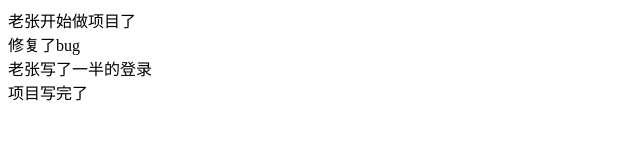
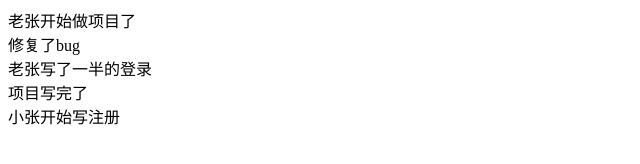
Before and after one commit to Mr-Charon/SecondRepository, a plain HTML site: page index.html in a window 1280 px wide. Shown: the whole page, without its empty margins (0-640 px from the left). Drawn offline with Linux system fonts and the light colour scheme.

Commit message:
小张开始写注册

```diff
--- a/index.html
+++ b/index.html
@@ -12,5 +12,6 @@
   <div>修复了bug</div>
   <div>老张写了一半的登录</div>
   <div>项目写完了</div>
+  <div>小张开始写注册</div>
 </body>
 </html>
```
